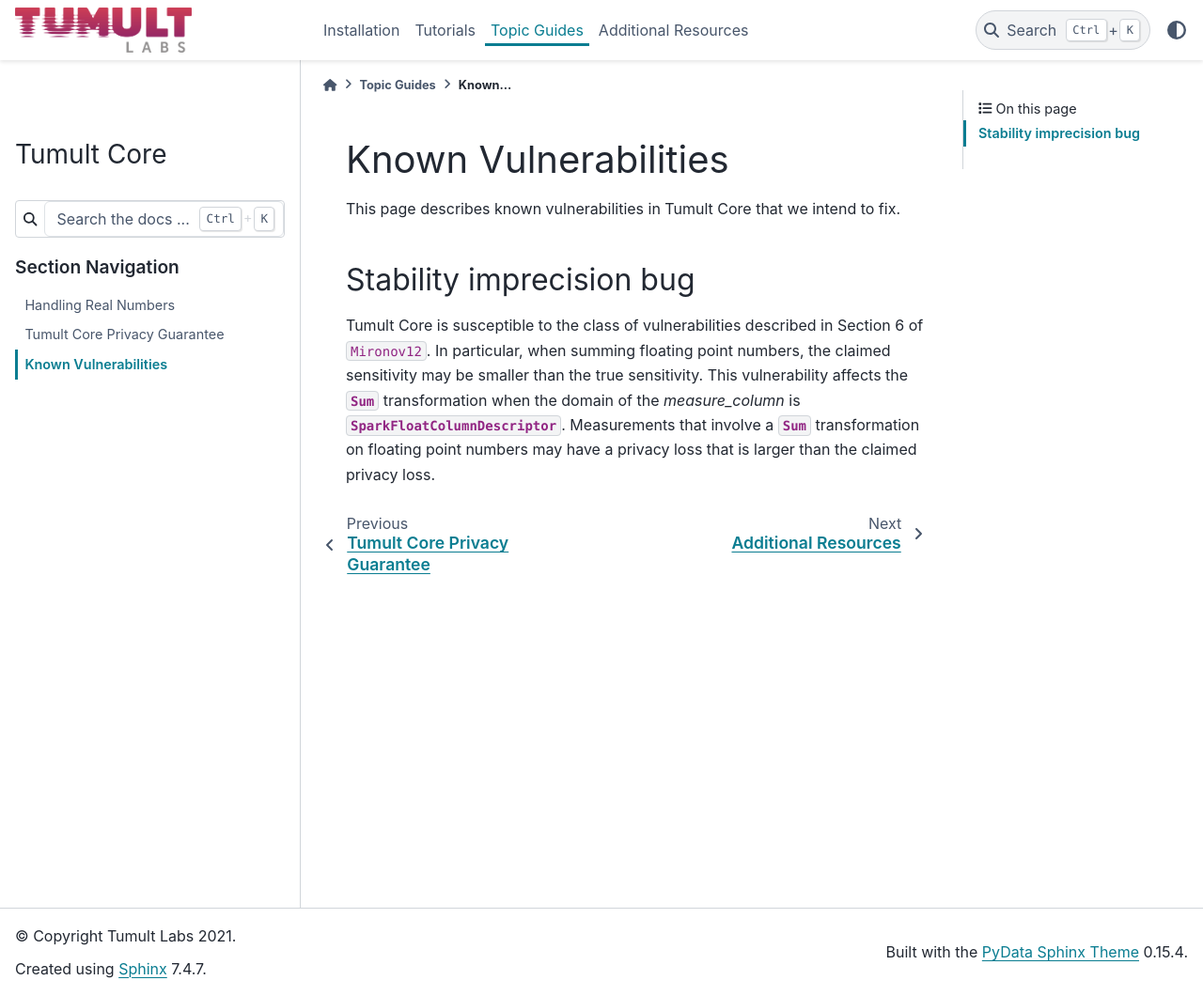
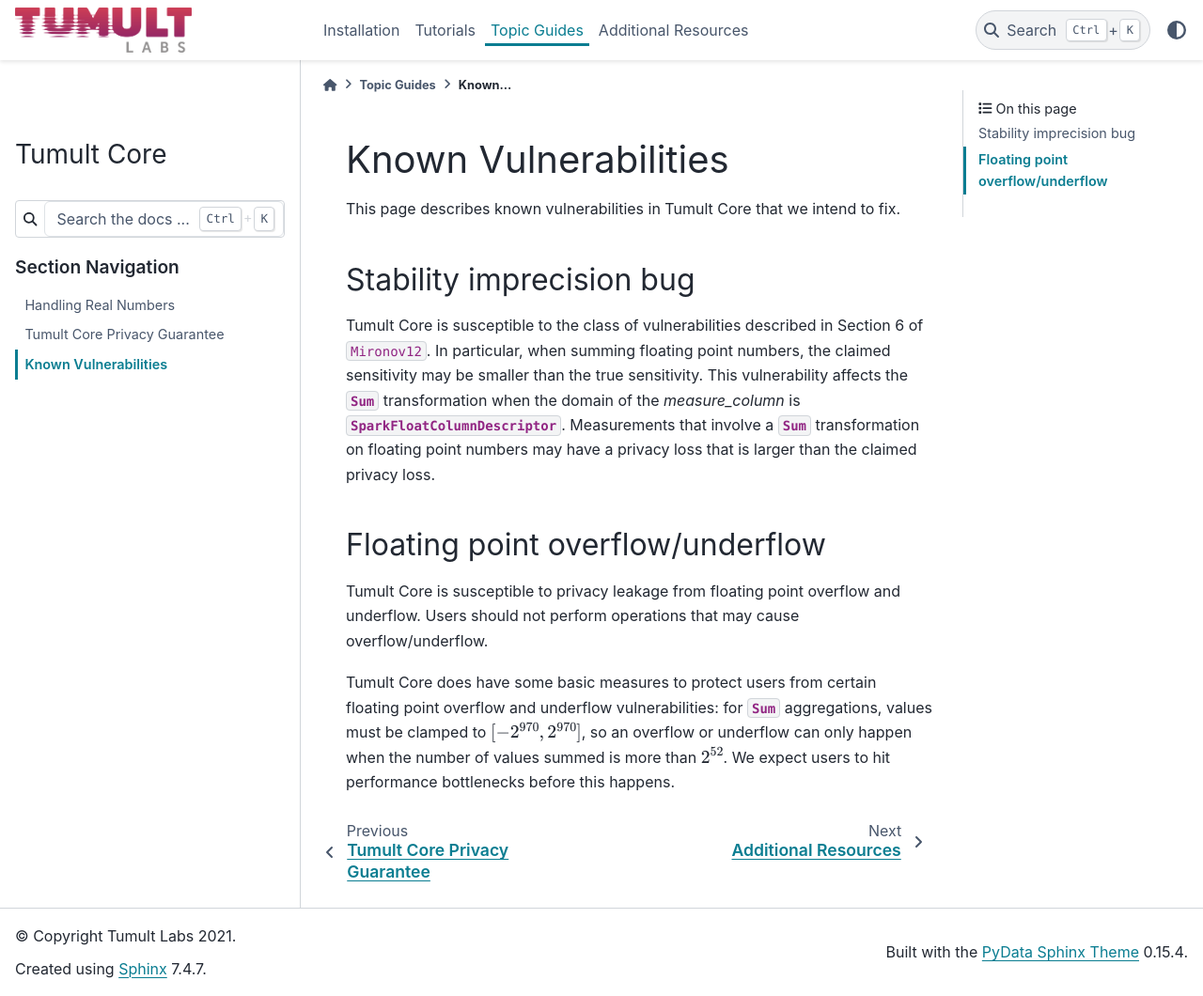
Before and after one commit to opendp/tumult-core, a Sphinx documentation site: the page built from doc/topic-guides/known-vulnerabilities.rst, in a window 1280 px wide and 1060 px high. Shown: the whole window at 94% size. Built offline with Sphinx 7.4.7 and the PyData theme 0.15.4, drawn with Linux system fonts in a browser that asks for light colours; pages that are not in the unit, such as notebooks, are missing from menus; cross-references to code outside the pages are shown as plain code.

Commit message:
Document and seatbelt floating point overflow
Issue: https://gitlab.com/tumult-labs/tumult/-/issues/1667

```diff
--- a/doc/topic-guides/known-vulnerabilities.rst
+++ b/doc/topic-guides/known-vulnerabilities.rst
@@ -15,3 +15,17 @@
 `measure_column` is :class:`~.SparkFloatColumnDescriptor`. Measurements that
 involve a :class:`~.Sum` transformation on floating point numbers may have a
 privacy loss that is larger than the claimed privacy loss.
+
+Floating point overflow/underflow
+---------------------------------
+
+Tumult Core is susceptible to privacy leakage from floating point overflow and
+underflow. Users should not perform operations that may cause
+overflow/underflow.
+
+Tumult Core does have some basic measures to protect users from certain
+floating point overflow and underflow vulnerabilities: for :class:`~.Sum`
+aggregations, values must be clamped to :math:`[-2^{970}, 2^{970}]`, so an overflow
+or underflow can only happen when the number of values summed is more than
+:math:`2^{52}`. We expect users to hit performance bottlenecks before this
+happens.
```
Also changed, not shown: 2 other files.
